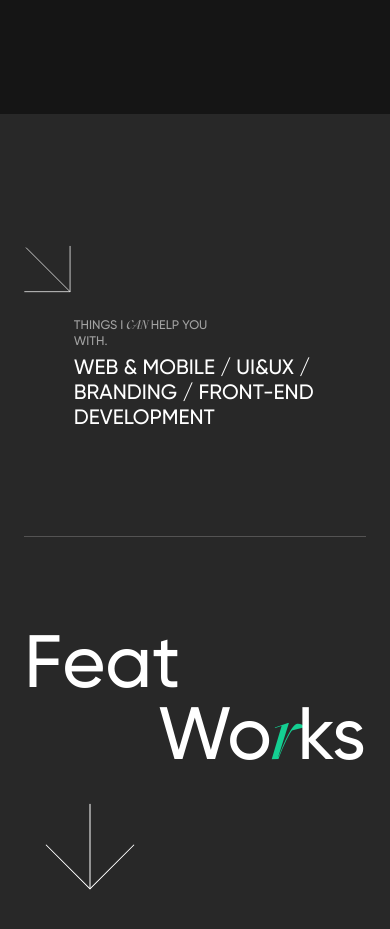
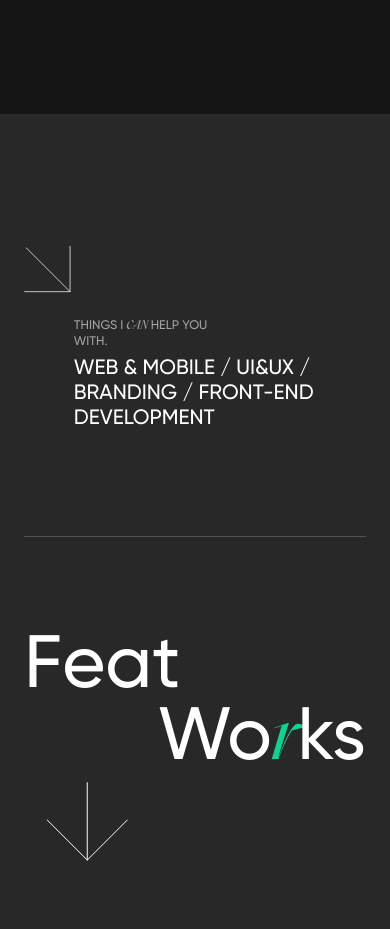
Before and after one commit to ScriptiveMen/Portfolio, a plain HTML site: page index.html in a window 390 px wide. Shown: the part 1360-2289 px from the top of the page. Drawn offline with nearby package versions, Linux system fonts and the light colour scheme.

Commit message:
work section fixed

```diff
--- a/style.css
+++ b/style.css
@@ -642,8 +642,9 @@ body {
   }
   .featuredworks svg {
     position: absolute;
-    top: 70%;
+    top: 60%;
     left: 10%;
+    width: 15vw;
     transform: rotate(45deg);
   }
 
```
